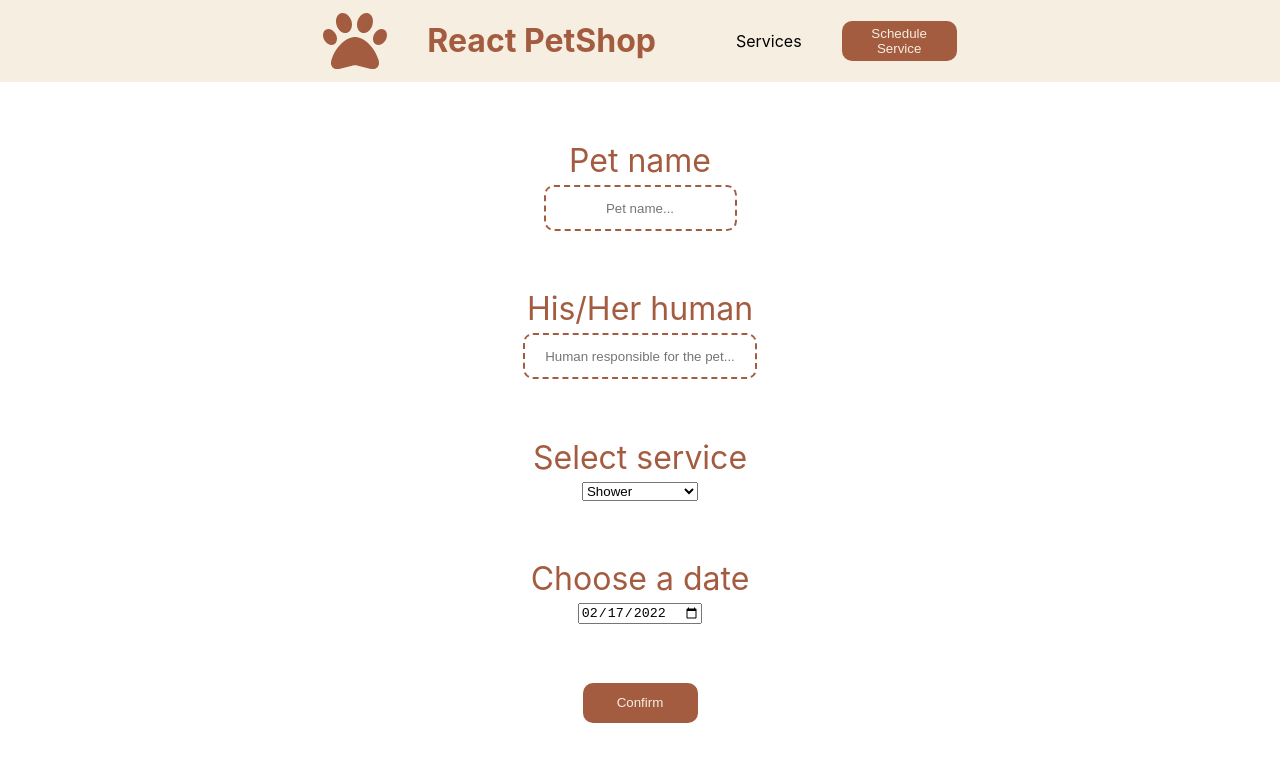
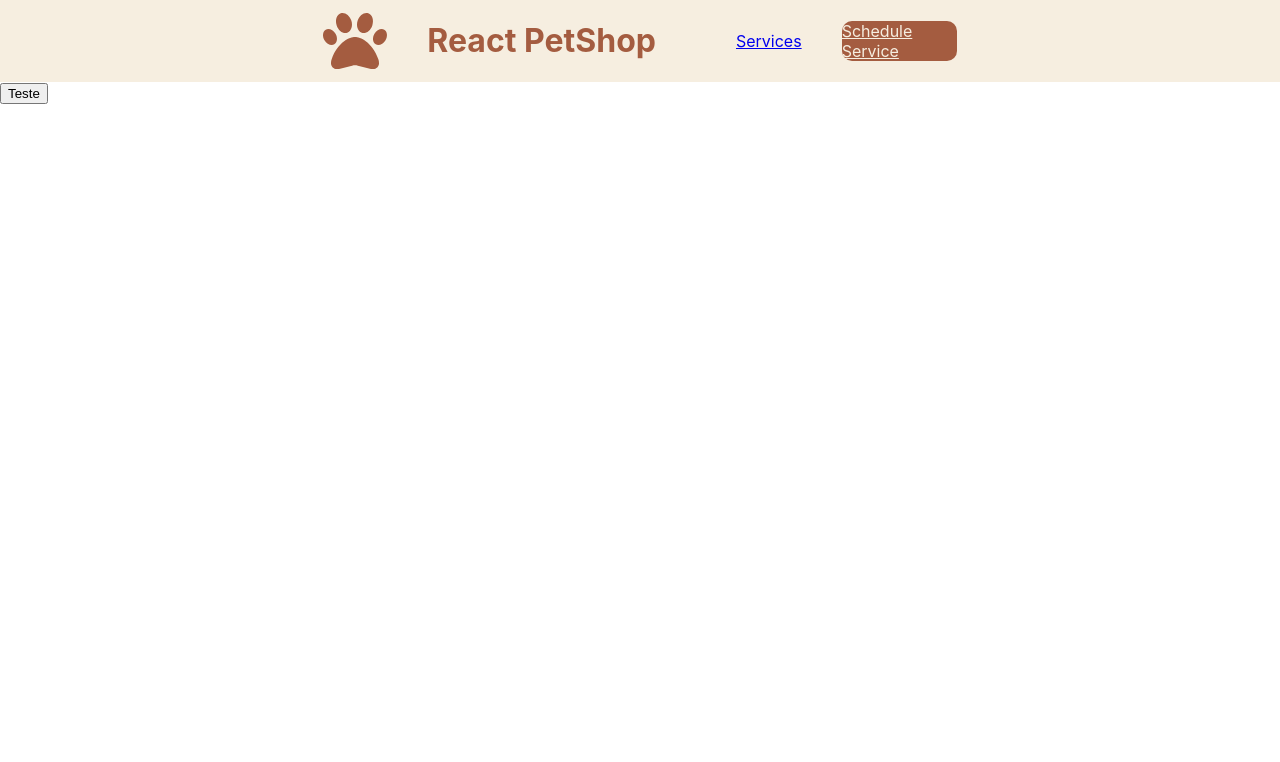
Before and after one commit to viniirbr/petshop, a React (Create React App) app: page /services in a window 1280 px wide. Shown: the top 762 px of the page. Built offline with nearby package versions, Linux system fonts and the light colour scheme.

Commit message:
Routes implemented

```diff
--- a/package.json
+++ b/package.json
@@ -12,6 +12,8 @@
     "moment": "^2.29.1",
     "react": "^17.0.2",
     "react-dom": "^17.0.2",
+    "react-router": "^6.2.1",
+    "react-router-dom": "^5.3.0",
     "react-scripts": "5.0.0",
     "web-vitals": "^2.1.4"
   },
--- a/src/App.js
+++ b/src/App.js
@@ -1,16 +1,25 @@
 import { Component } from 'react';
+import { Route, Switch, BrowserRouter as Router } from 'react-router-dom';
 import './App.css';
+import "./assets/app.css"
 import Header from './components/Header/Header';
-import ScheduleForm from './components/ScheduleForm/ScheduleForm';
-import "./assets/app.css"
+import SchedulePage from './pages/SchedulePage/SchedulePage';
+import ServicesPage from './pages/ServicesPage/ServicesPage';
 
 class App extends Component {
   render() {
     return (
-      <>
-        <Header />
-        <ScheduleForm />
-      </>
+        <Router>
+          <Header />
+          <Switch>
+            <Route exact path="/">
+              <SchedulePage />
+            </Route>
+            <Route exact path="/services">
+              <ServicesPage />
+            </Route>
+          </Switch>
+        </Router>
     );
   }
 }
--- a/src/components/Header/Header.jsx
+++ b/src/components/Header/Header.jsx
@@ -2,22 +2,30 @@ import React, { Component } from 'react';
 import "./header.css"
 import { FontAwesomeIcon } from '@fortawesome/react-fontawesome';
 import { faPaw } from '@fortawesome/free-solid-svg-icons'
+import { Link } from 'react-router-dom'
 
 class Header extends Component {
-    state = {}
+
+    // handleClick(event) {
+    //     window.location.href = '/ServiceList'
+    //     console.log('Oiiii')
+    // }
+
     render() {
         return (
+
             <header className='header'>
-                <FontAwesomeIcon icon={faPaw} color='var(--primary-color)' size="4x"/>
+                <FontAwesomeIcon icon={faPaw} color='var(--primary-color)' size="4x" />
                 <h1 className='header__title'>React PetShop</h1>
                 <nav className='header__nav'>
                     <ul className='header__items'>
-                        <li><a>Services</a></li>
-                        <button className='button'>Schedule Service</button>
+                        <Link to="/services"><li>Services</li></Link>
+                        <Link to="/" className='button'>Schedule Service</Link>
                     </ul>
                 </nav>
             </header>
-            );
+
+        );
     }
 }
 
--- /dev/null
+++ b/src/components/ServicesList/ServiceList.jsx
@@ -0,0 +1,12 @@
+import React, { Component } from 'react';
+
+class ServiceList extends Component {
+    state = {  }
+    render() {
+        return (
+            <button>Teste</button>
+        );
+    }
+}
+
+export default ServiceList;
--- /dev/null
+++ b/src/pages/SchedulePage/SchedulePage.jsx
@@ -0,0 +1,12 @@
+import React, { Component } from 'react';
+import ScheduleForm from '../../components/ScheduleForm/ScheduleForm';
+
+class SchedulePage extends Component {
+    render() {
+        return (
+            <ScheduleForm/>
+        );
+    }
+}
+
+export default SchedulePage;
--- /dev/null
+++ b/src/pages/ServicesPage/ServicesPage.jsx
@@ -0,0 +1,12 @@
+import React, { Component } from 'react';
+import ServiceList from '../../components/ServicesList/ServiceList';
+
+class ServicesPage extends Component {
+    render() {
+        return (
+            <ServiceList/>
+        );
+    }
+}
+
+export default ServicesPage;
```
Also changed, not shown: src/components/ServiceCard/ServiceCard.jsx (renamed from src/components/ServiceCard.jsx), src/components/ServiceCard/service-card.css (added), src/components/ServicesList/sevice-list.css (added), src/pages/SchedulePage/schedule-page.css (added), src/pages/ServicesPage/services-page.css (added), 1 other file (tests, documents, lock files or other folders).
